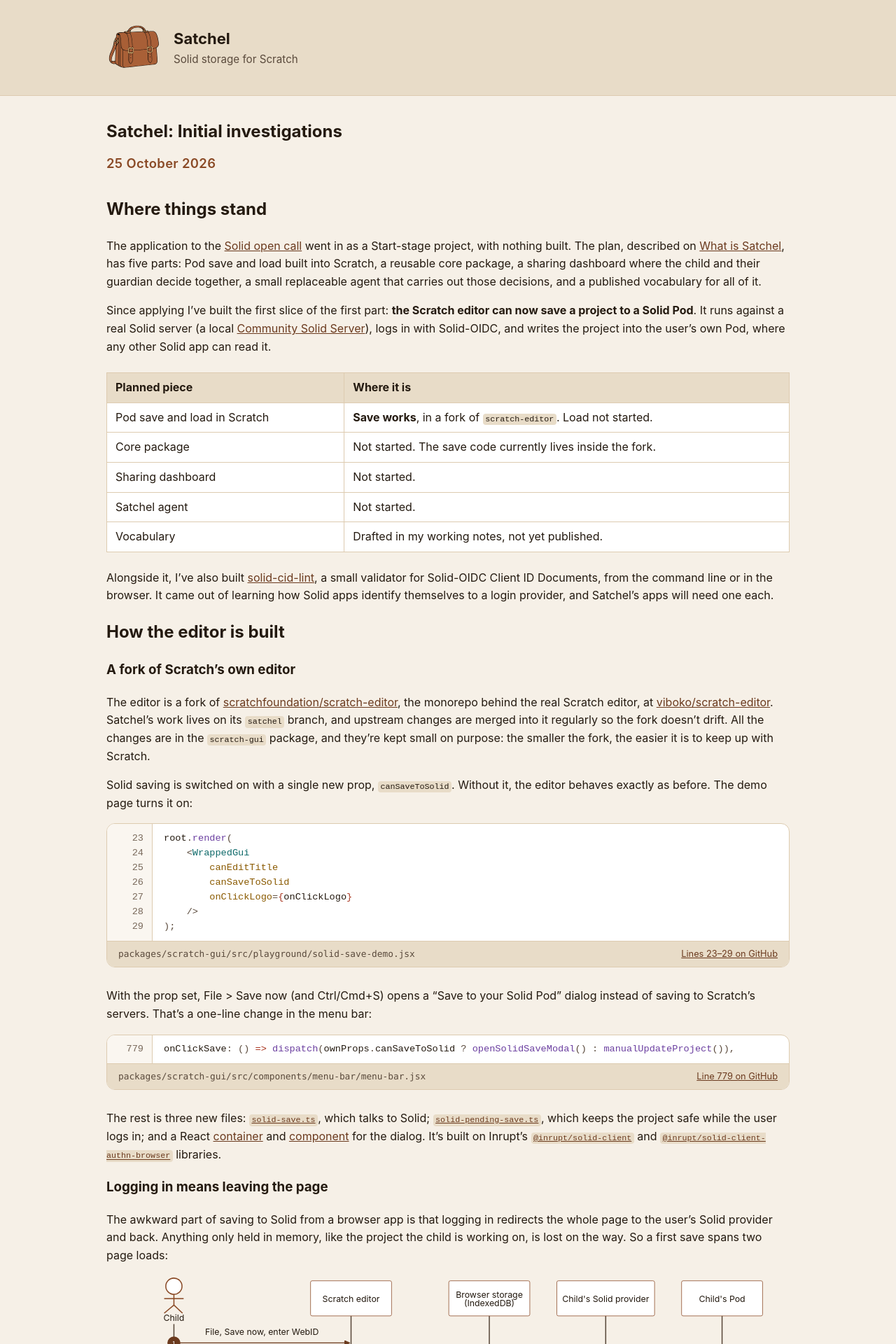
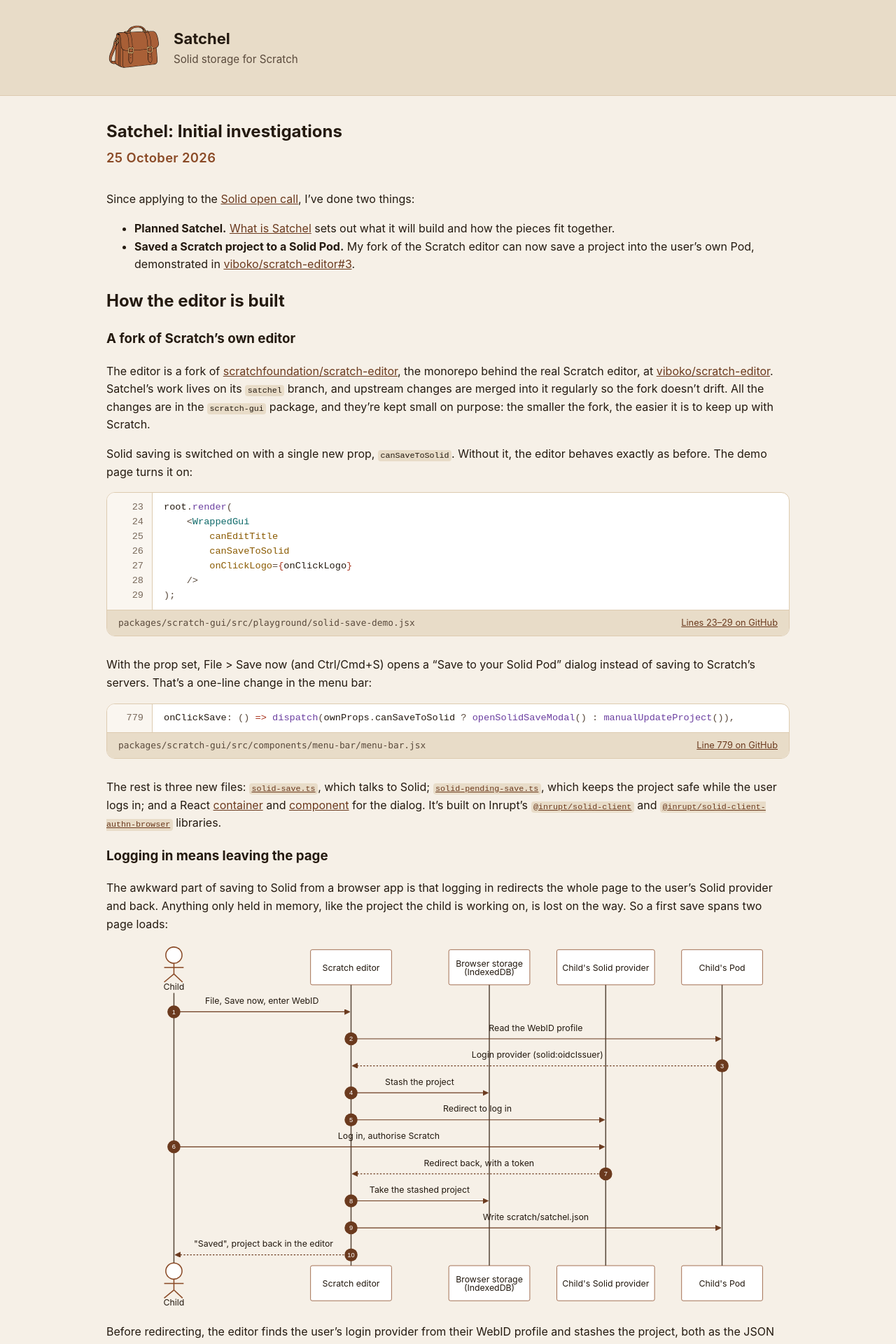
Before and after one commit to viboko/satchel-project, a Jekyll site: the page built from _posts/2026-10-25-satchel-initial-investigations.md, in a window 1280 px wide. Shown: the top 1920 px of the page at 70% size. Built offline with Jekyll 4.4.1, drawn with Linux system fonts in a browser that asks for light colours; some of the changed text lies outside the part shown.

Commit message:
Shorten the update's opening and move it to a path matching its title
The post now lives at /updates/2026-10-25-satchel-initial-investigations/.
Its opening is two points, the plan and the save-to-Pod demo PR, in
place of the "Where things stand" section, its table and the mention of
solid-cid-lint. The date also sits closer under the title.

Co-Authored-By: Claude Opus 5.5 <noreply@anthropic.com>

```diff
--- a/_posts/2026-10-25-first-prototype.md
+++ b/_posts/2026-10-25-satchel-initial-investigations.md
@@ -5,7 +5,7 @@ description: >-
   Where Satchel stands in October 2026: a first working prototype that saves
   a Scratch project to a Solid Pod, how it's built, what it doesn't do yet,
   what comes next, and where the ODI could help.
-permalink: /updates/2026-10-25-first-prototype/
+permalink: /updates/2026-10-25-satchel-initial-investigations/
 # Shared directly ahead of the ODI interview: not linked from the rest of the
 # site, left out of the sitemap, and asking search engines not to index it.
 noindex: true
@@ -21,33 +21,14 @@ code_source:
      like it to markdownlint. -->
 <!-- markdownlint-disable MD033 -->
 
-## Where things stand {#status}
+Since applying to the [Solid open call](https://theodi.org/news-and-events/blog/solid-open-call/){:target="_blank" rel="noopener"},
+I've done two things:
 
-The application to the [Solid open call](https://theodi.org/news-and-events/blog/solid-open-call/){:target="_blank" rel="noopener"}
-went in as a Start-stage project, with nothing built. The plan, described on
-[What is Satchel](/what-is-satchel/), has five parts: Pod save and load
-built into Scratch, a reusable core package, a sharing dashboard where the
-child and their guardian decide together, a small replaceable agent that
-carries out those decisions, and a published vocabulary for all of it.
-
-Since applying I've built the first slice of the first part: **the Scratch
-editor can now save a project to a Solid Pod**. It runs against a real
-Solid server (a local [Community Solid Server](https://github.com/CommunitySolidServer/CommunitySolidServer){:target="_blank" rel="noopener"}),
-logs in with Solid-OIDC, and writes the project into the user's own Pod,
-where any other Solid app can read it.
-
-| Planned piece | Where it is |
-| --- | --- |
-| Pod save and load in Scratch | **Save works**, in a fork of `scratch-editor`. Load not started. |
-| Core package | Not started. The save code currently lives inside the fork. |
-| Sharing dashboard | Not started. |
-| Satchel agent | Not started. |
-| Vocabulary | Drafted in my working notes, not yet published. |
-
-Alongside it, I've also built [solid-cid-lint](https://solid-cid-lint.viboko.dev/){:target="_blank" rel="noopener"},
-a small validator for Solid-OIDC Client ID Documents, from the command line
-or in the browser. It came out of learning how Solid apps identify
-themselves to a login provider, and Satchel's apps will need one each.
+- **Planned Satchel.** [What is Satchel](/what-is-satchel/) sets out what
+  it will build and how the pieces fit together.
+- **Saved a Scratch project to a Solid Pod.** My fork of the Scratch editor
+  can now save a project into the user's own Pod, demonstrated in
+  [viboko/scratch-editor#3](https://github.com/viboko/scratch-editor/pull/3){:target="_blank" rel="noopener"}.
 
 ## How the editor is built {#how-its-built}
 
@@ -364,7 +345,7 @@ In roughly this order, fitting the
 3. **Test against the ODI's servers.** Run the same flow on ODI-hosted Pods,
    on both servers, and find out early what differs.
 4. **Publish a Client ID Document** for the editor, so providers can show
-   who's asking for access, checked with solid-cid-lint.
+   who's asking for access.
 5. **Draft and publish the vocabulary** for guardianship, share requests,
    decisions and the audit log.
 6. **Build the sharing dashboard and the agent:** linking a guardian, asking
--- a/_sass/custom.scss
+++ b/_sass/custom.scss
@@ -473,9 +473,13 @@ main {
   max-width: none;
 }
 
-// Posts: the date under the title, set apart from the body text.
+// Posts: the date close under the title, set apart from the body text.
+.post .page__title {
+  margin-bottom: 0.25rem;
+}
+
 .post__date {
-  margin: -0.5rem 0 2rem;
+  margin: 0 0 2rem;
   color: $color-accent;
   font-size: 1.15rem;
   font-weight: 600;
```
